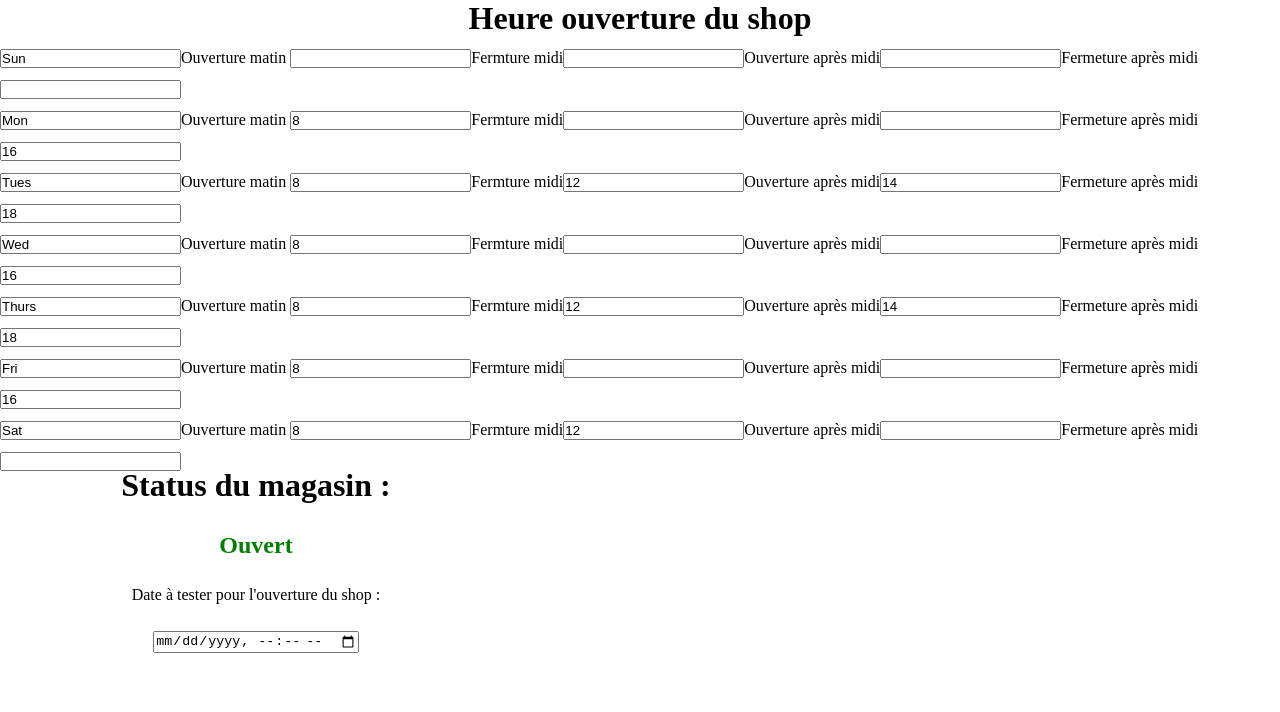
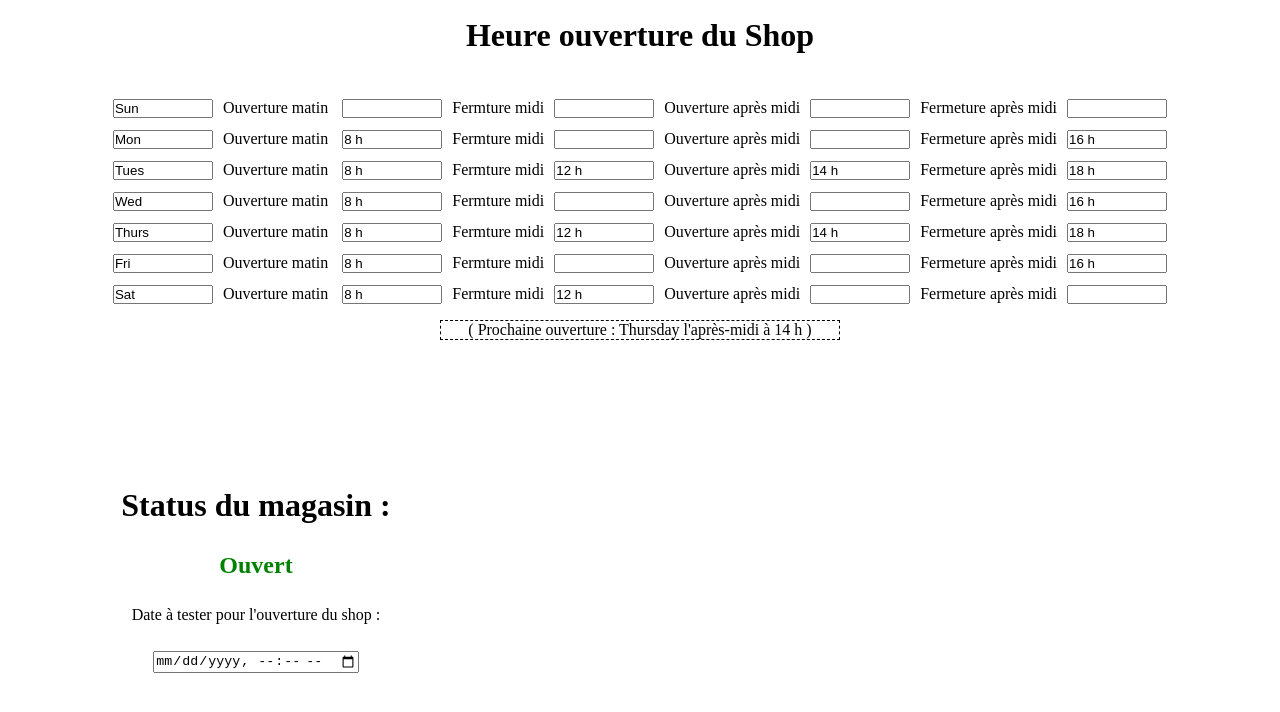
Before and after one commit to YannickPerret/CPNV-HoraireMagasin, a website built with webpack: page src/index.html in a window 1280 px wide. Built offline with nearby package versions, Linux system fonts and the light colour scheme.

Commit message:
Correction problème Prochain jour ouvert et ajout de commentaire

```diff
--- a/src/index.html
+++ b/src/index.html
@@ -10,12 +10,16 @@
     <body>
     <!-- NAVBAR -->
         <div class="openShopSchedule" id="openShop">
-            <h1>Heure ouverture du shop</h1>
+            <h1>Heure ouverture du Shop</h1>
             <div>
                 <form class="openShopForm">
 
                 </form>
             </div>
+        </div>
+
+        <div class="nextShopOpen">
+            <p id="nextShopOpen"></p>
         </div>
 
         <div class="openShop">
--- a/src/index.js
+++ b/src/index.js
@@ -11,16 +11,18 @@
 /*
     listes des améliorations :
         - N'afficher qu'un seul input et faire un traitement du text via splice pour ne récupérer que la première et dernière date pour ensuite la transformer en class Date()
-
-
+        - Faire un design et responsive design
+        - Tester les valeurs retourné par l'utilisateur (dates)
+        - Prochain jour ouvré, s'il tombe sur 0.00 il l'utilisera comme prochain jour d'ouverture. -> faire une exéception
 */
 
 import './style/_settings.scss'
 
 
+// VARIABLE
 //Start by Sunday !
 const weekday = [["Sunday","Sun"],["Monday", "Mon"],["Tuesday", "Tues"],["Wednesday", "Wed"],["Thursday", "Thurs"],["Friday", "Fri"],["Saturday", "Sat"]];
-const date = new Date()
+
 
 let shopOpening = [
     [weekday[0], 0.00, 0.00, 0.00, 0.00], //Sunday
@@ -45,7 +47,7 @@ window.IsOpenOn = (_dateTime) =>{
     //Est-ce qu'il est ouvert le matin ( >= que ouverture matin, plus <= que fermerture matin)
     if((hoursMin >= shopOpening[day][1] && hoursMin <= shopOpening[day][2])){
 
-        console.log("OUVERT Matin")
+        console.log("IsOpen : ", "OUVERT Matin")
         document.getElementById("textIsOpen").innerHTML = "<span style='color : green;'>Ouvert</span>"
         return true //ou 1 ouvert matin
     }
@@ -53,7 +55,7 @@ window.IsOpenOn = (_dateTime) =>{
     //Est-ce qu'il est ouvert en après midi (>= que ouverture après midi, plus <= que fermeture soir et en dehors des heures du matin)
     if(hoursMin >= shopOpening[day][3] && hoursMin <= shopOpening[day][4] && hoursMin >= shopOpening[day][1] && hoursMin >= shopOpening[day][2]){
 
-        console.log("OUVERT après midi")
+        console.log("IsOpen : ", "OUVERT après midi")
         document.getElementById("textIsOpen").innerHTML = "<span style='color : green;'>Ouvert</span>"
         return true // ou 2 ouvert après midi
     }
@@ -61,54 +63,52 @@ window.IsOpenOn = (_dateTime) =>{
 
     //Sinon le magasin est fermé
     else{
-        console.log("FERME")
+        console.log("IsOpen : ", "FERME")
         document.getElementById("textIsOpen").innerHTML = "<span style='color : red;'>Fermé</span>"
         return false //ou 3 fermé
     }
 }
 
 
-
+//Demande une date et retourne le prochain jours d'heure d'ouverture
 const NextOpeningDate = (_dateTime) => {
-   //dimanche 09:15 -> next lundi 08.00
     let day = _dateTime.getDay()
     let hoursMin = _dateTime.getHours()+"."+_dateTime.getMinutes()
 
     let nextAvailableDayOfTheWeek  = 0;
+    let textToShow = ""
 
+    if(hoursMin > shopOpening[day][1] && hoursMin <= shopOpening[day][2]){
+        textToShow = weekday[day][0]+ " le matin à "+ shopOpening[day][1]
+    }
+    else if(hoursMin > shopOpening[day][3] && hoursMin <= shopOpening[day][4]){
+        textToShow = weekday[day][0]+ " l'après-midi à "+ shopOpening[day][3]
+    }
+    else{
+        hoursMin = 0.00
+        nextAvailableDayOfTheWeek = day + 1
 
-    if(hoursMin > shopOpening[day][1] || hoursMin > shopOpening[day][3])
-    {
         for (let i = 0; i < 14; i++){
             if(nextAvailableDayOfTheWeek === 7){
                 nextAvailableDayOfTheWeek = 0
             }
 
-            if(shopOpening[nextAvailableDayOfTheWeek][1] > hoursMin){ //test si l'horaire du matin est le plus grand
-                console.log("oui")
-                return ["prochaine ouverture :", weekday[nextAvailableDayOfTheWeek][0], " à ", shopOpening[nextAvailableDayOfTheWeek][1]]
+            if(hoursMin <= shopOpening[nextAvailableDayOfTheWeek][1] ){ //test si l'horaire du matin est le plus grand
+                textToShow = weekday[nextAvailableDayOfTheWeek][0]+ " à "+ shopOpening[nextAvailableDayOfTheWeek][1]
             }
 
-            else if(shopOpening[nextAvailableDayOfTheWeek][3] > hoursMin){ //Sinon si l'après midi est plus grand
-                console.log("oui2")
-
-                return["prochaine ouverture :", weekday[nextAvailableDayOfTheWeek][0], " à ", shopOpening[nextAvailableDayOfTheWeek][3]]
+            else if(hoursMin <= shopOpening[nextAvailableDayOfTheWeek][3]){ //Sinon si l'après midi est plus grand
+                textToShow = weekday[nextAvailableDayOfTheWeek][0]+ " à "+ shopOpening[nextAvailableDayOfTheWeek][3]
             }
 
-
-            hoursMin = 0.00
             nextAvailableDayOfTheWeek++;
         }
     }
-    else{
-        return ["prochaine ouverture : ", "Today", " at ", ]
-
-        //Dans la même journée la prochaine heure d'ouverture
-    }
+    document.getElementById('nextShopOpen').innerHTML = "( Prochaine ouverture : "+textToShow +" h )"
 }
 
 
-
+//AFFICHAGE DES INFORMATIONS
 
 const formSchedule = () => {
 
@@ -116,10 +116,10 @@ const formSchedule = () => {
 
     shopOpening.map((element) => {
         form.innerHTML += `<input type="text" value="${element[0][1]}" class="inputDay" />`
-        form.innerHTML += `<label>Ouverture matin </label><input type="text" value="${element[1] === 0 ? "" : element[1]}" />`
-        form.innerHTML += `<label>Fermture midi</label><input type="text" value="${element[2] === 0 ? "" : element[2]}" />`
-        form.innerHTML += `<label>Ouverture après midi</label><input type="text" value="${element[3] === 0 ? "" : element[3]}" />`
-        form.innerHTML += `<label>Fermeture après midi</label><input type="text" value="${element[4] === 0 ? "" : element[4]}" /><br>`
+        form.innerHTML += `<label>Ouverture matin </label><input type="text" value="${element[1] === 0 ? "" : Number(element[1])+" h"} " />`
+        form.innerHTML += `<label>Fermture midi</label><input type="text" value="${element[2] === 0 ? "" : Number(element[2])+" h"} " />`
+        form.innerHTML += `<label>Ouverture après midi</label><input type="text" value="${element[3] === 0 ? "" : Number(element[3])+" h"} " />`
+        form.innerHTML += `<label>Fermeture après midi</label><input type="text" value="${element[4] === 0 ? "" : Number(element[4])+" h"} " /><br>`
     })
 }
 
@@ -128,7 +128,7 @@ formSchedule()
 
 
 
-//Variable pour tester en directe les valeurs
+//Pool variable pour tester les valeurs
 let wednesday = new Date('2016-05-11T12:22:11.824') //True
 let wednesday2 = new Date('2016-05-11T07:22:11.824') //True
 let thursday = new Date('2016-05-12T12:22:11.824') //false
@@ -139,7 +139,8 @@ let monday_morning = new Date('2016-05-16T08:00:00.000') //true
 let thursday_afternoon = new Date('2016-05-12T14:00:00.000') //true
 
 
-IsOpenOn(wednesday)
+// Affectez une nouvelle valeur pour tester la fonction
+IsOpenOn(new Date())
 
-
-console.log(NextOpeningDate(wednesday))
+//Malheureusement quelques bugs subsistent
+console.log(NextOpeningDate(new Date()))
--- a/src/style/main.scss
+++ b/src/style/main.scss
@@ -32,8 +32,9 @@ body {
     }
 
     & form input{
-      margin-top : 1.5vh;
+      margin : 1.5vh 10px 0 10px;
 
+      width: 100px;
 
 
       & .inputDay{
@@ -51,3 +52,12 @@ body {
   height: 30vh;
   align-items: center;
 }
+
+
+#nextShopOpen{
+  display : flex;
+  width: 400px;
+  border : 1px dashed black;
+  justify-content: center;
+  margin: 0 auto;
+}
```
